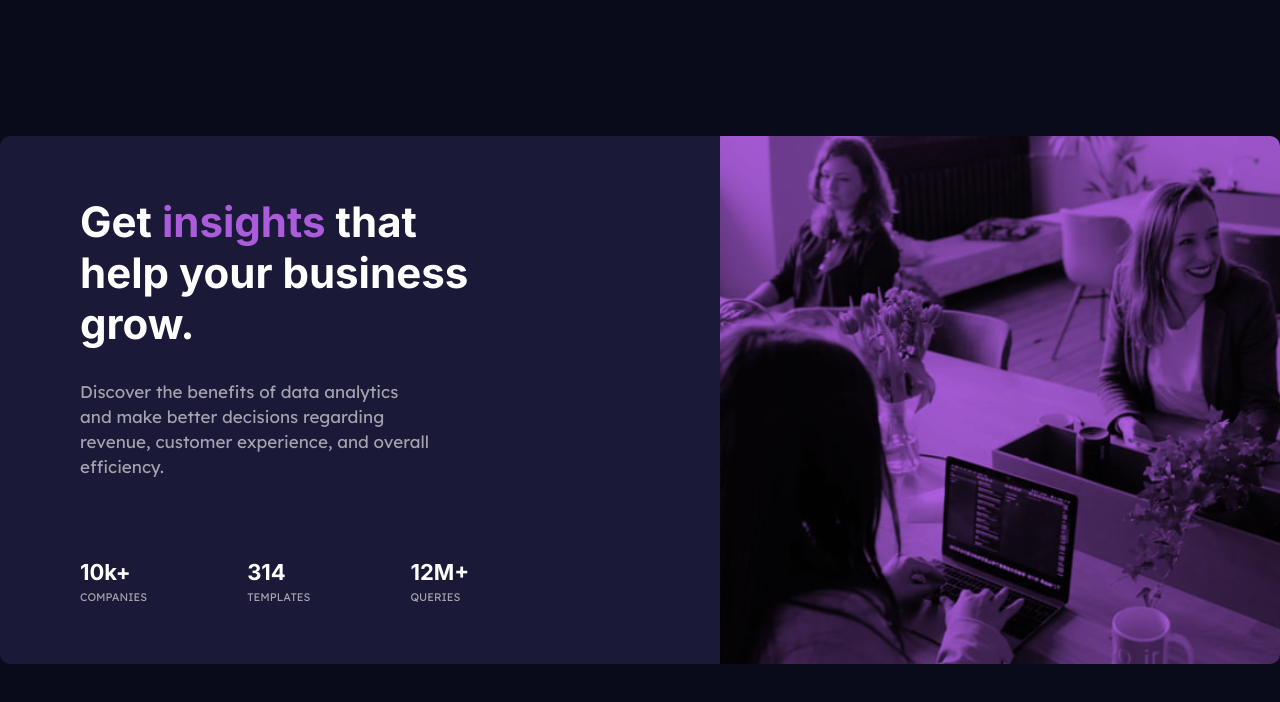
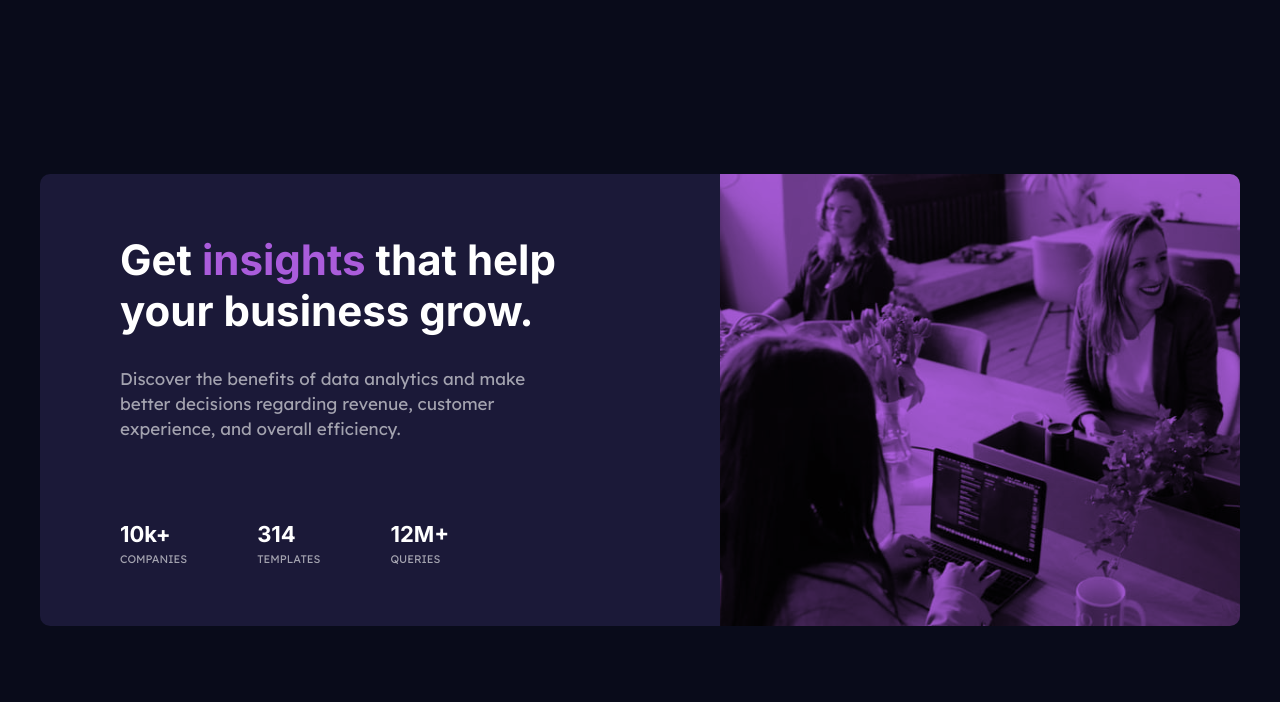
Before and after one commit to Dany0343/card-component-challenge, a plain HTML site: page index.html in a window 1280 px wide. Drawn offline with Linux system fonts and the light colour scheme.

Commit message:
minor fix

```diff
--- a/style.css
+++ b/style.css
@@ -88,7 +88,7 @@ p.card__about--info {
 @media screen and (min-width: 768px) {
     .card {
         flex-direction: row;
-        inline-size: 100%;
+        inline-size: 1200px;
         max-inline-size: 1440px;
     }
     .card__image {
@@ -125,16 +125,16 @@ p.card__about--info {
     .card__text h1{
         font-size: 4.2rem;
         margin-block-end: 30px;
-        padding-inline-end: 127px;
+        padding-inline-end: 70px;
     }
     .card__about {
         flex-direction: row;
-        gap: 100px;
+        gap: 70px;
     }
     .card__text--p {
         font-size: 1.7rem;
         margin-block-end: 80px;
-        padding-inline-end: 210px;
+        padding-inline-end: 100px;
         line-height: 2.5rem;
     }
     p.card__about--number {
```
Also changed, not shown: 1 other file.
